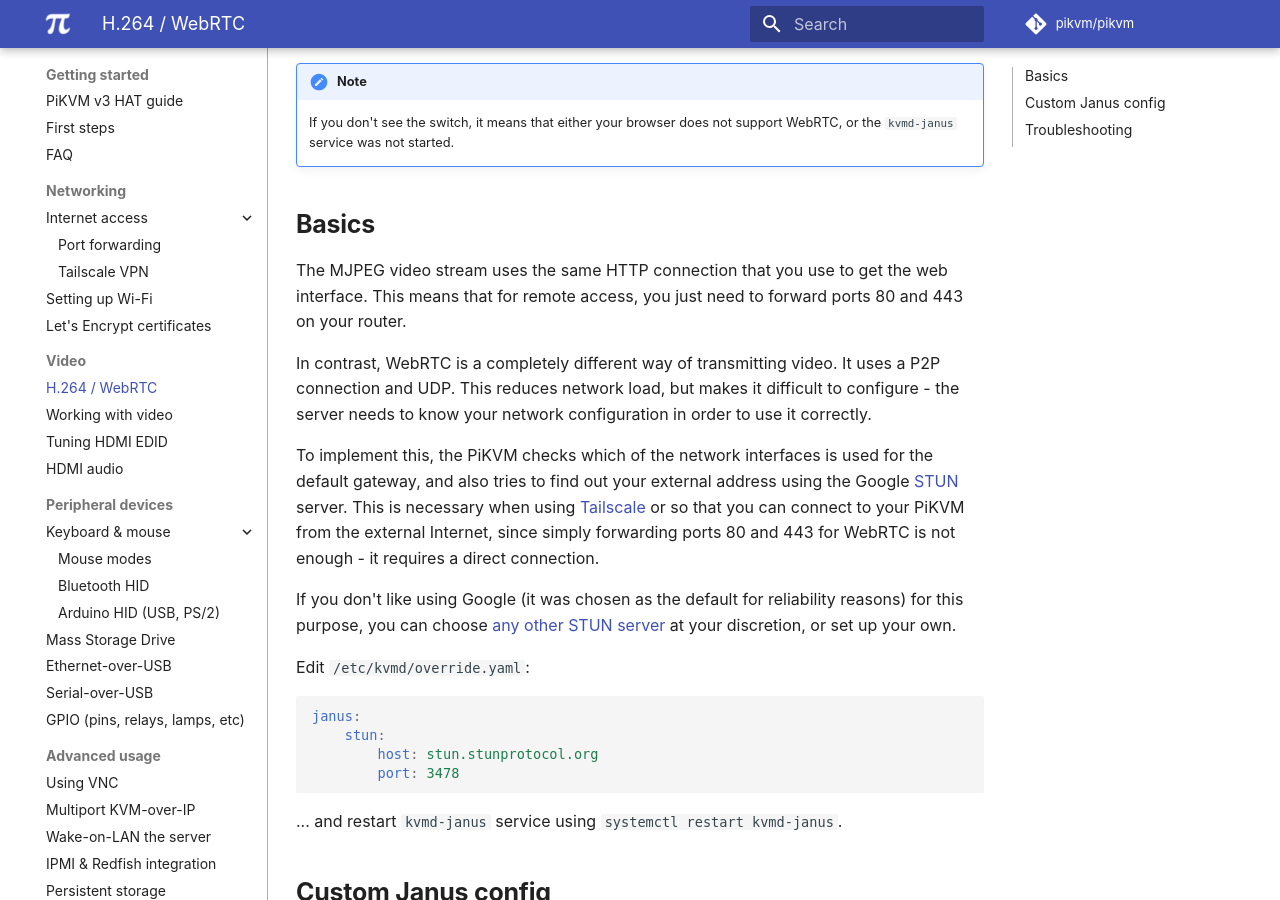
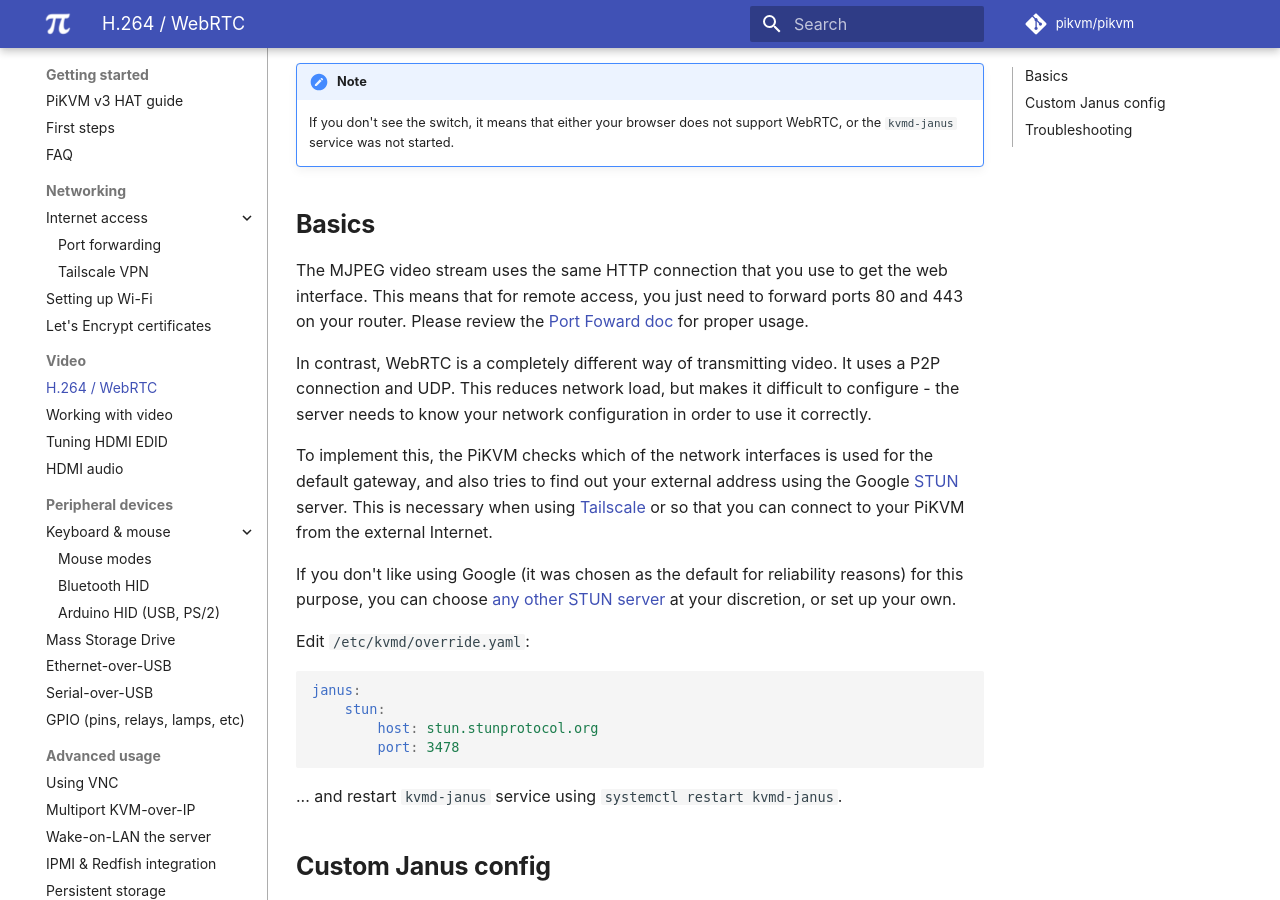
Before and after one commit to pikvm/pikvm, an MkDocs documentation site: the page built from docs/webrtc.md, in a window 1280 px wide and 900 px high, scrolled down 516 px. Built offline with MkDocs 1.6.1 and Material for MkDocs 9.7.7, drawn with Linux system fonts in a browser that asks for light colours; some web fonts are replaced; comment, search, counter and statistics services are not loaded.

Commit message:
Update webrtc.md (#862)
Added and removed verbiage for clarity.

```diff
--- a/docs/webrtc.md
+++ b/docs/webrtc.md
@@ -24,6 +24,7 @@
 
 The MJPEG video stream uses the same HTTP connection that you use to get the web interface.
 This means that for remote access, you just need to forward ports 80 and 443 on your router.
+Please review the [Port Foward doc](port_forwarding.md) for proper usage.
 
 In contrast, WebRTC is a completely different way of transmitting video.
 It uses a P2P connection and UDP. This reduces network load, but makes it difficult to configure -
@@ -31,8 +32,7 @@
 
 To implement this, the PiKVM checks which of the network interfaces is used for the default gateway,
 and also tries to find out your external address using the Google [STUN](https://en.wikipedia.org/wiki/STUN) server.
-This is necessary when using [Tailscale](tailscale.md) or so that you can connect to your PiKVM from the external Internet,
-since simply forwarding ports 80 and 443 for WebRTC is not enough - it requires a direct connection.
+This is necessary when using [Tailscale](tailscale.md) or so that you can connect to your PiKVM from the external Internet.
 
 If you don't like using Google (it was chosen as the default for reliability reasons) for this purpose,
 you can choose [any other STUN server](https://www.voip-info.org/stun/) at your discretion, or set up your own.
```
